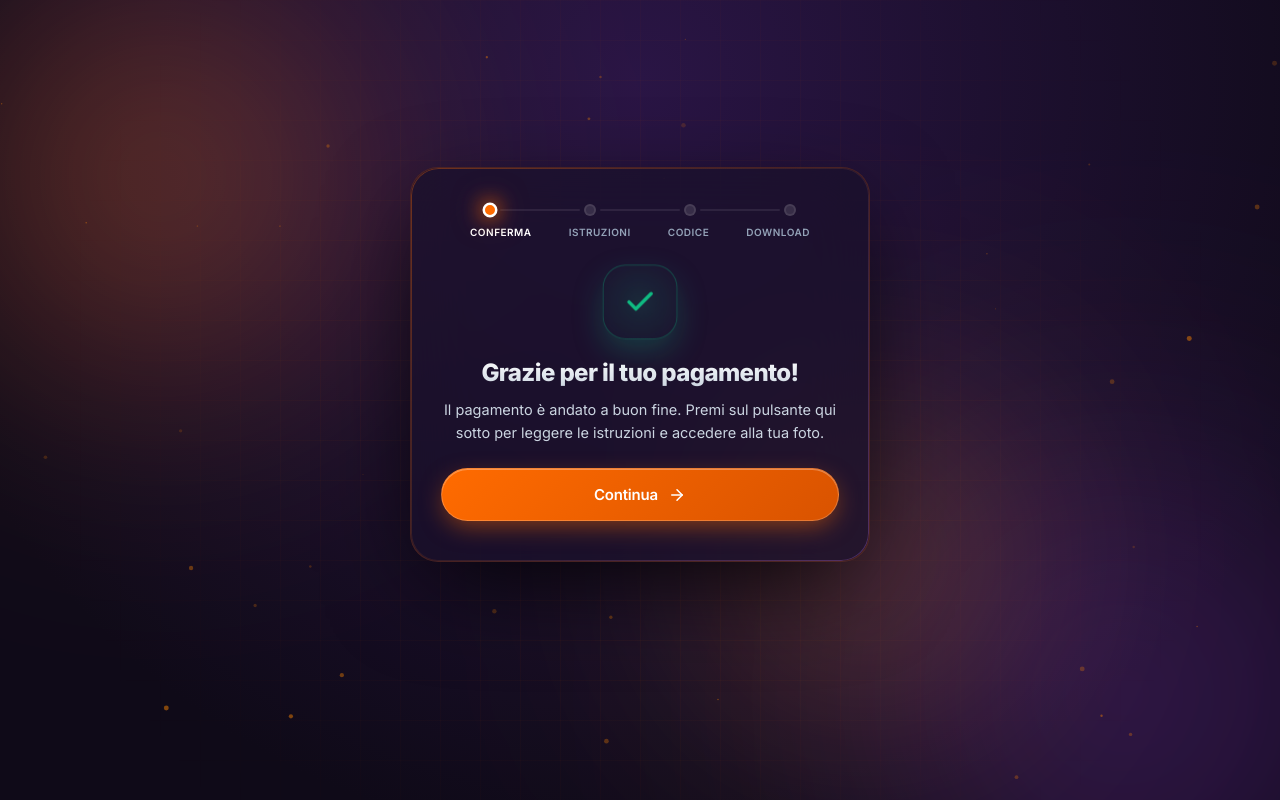
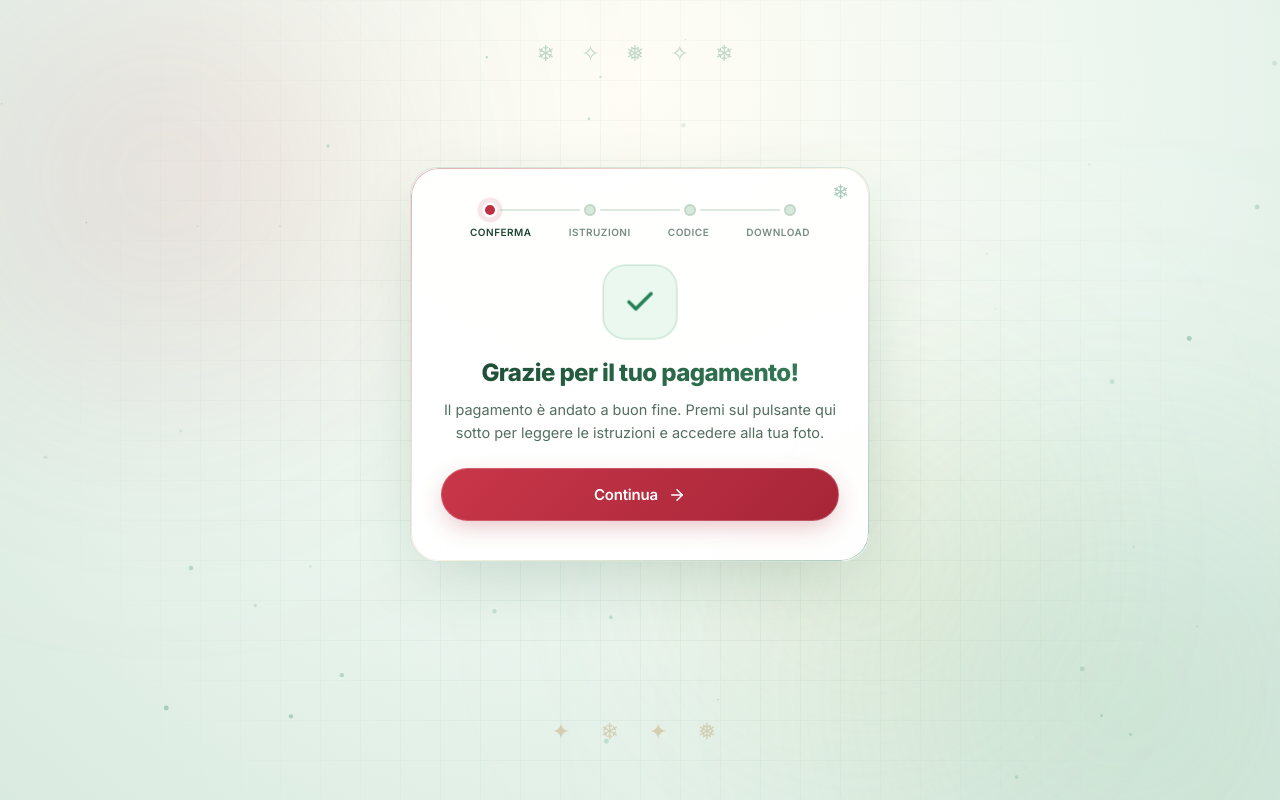
Before and after one commit to CarloMes12/photo-download, a plain HTML site: page index.html in a window 1280 px wide. Drawn offline with Linux system fonts and the light colour scheme.

Commit message:
Update index.html

```diff
--- a/index.html
+++ b/index.html
@@ -585,6 +585,43 @@
             p { font-size: 14px; }
             .step-labels { font-size: 9px; }
         }
+
+/* TEMA NATALIZIO: modifiche esclusivamente estetiche */
+:root {--bg-dark:#e9f4ec;--accent-stripe:#bd3042;--accent-glow:#d5a94f;--accent-purple:#39805e;--accent-emerald:#25815b;--accent-red:#bb3543;--text-main:#204633;--text-muted:#536e60;--text-dim:#788d80;--glass-bg:rgba(255,255,255,.93);--glass-border:rgba(45,120,77,.2);--glass-border-hover:rgba(190,48,66,.45)}
+.ambient-bg{background:radial-gradient(circle at 50% 10%,#fffdf5,#eaf5ee 55%,#d9eae0)}
+.ambient-grid{background-image:linear-gradient(to right,rgba(40,110,70,.05) 1px,transparent 1px),linear-gradient(to bottom,rgba(40,110,70,.05) 1px,transparent 1px)}
+.glow-orb{mix-blend-mode:multiply;opacity:.22}
+.orb-1{background:radial-gradient(circle,#d65b64,transparent 70%)}
+.orb-2{background:radial-gradient(circle,#6cbb8c,transparent 70%)}
+.orb-3{background:radial-gradient(circle,#e9c77c,transparent 70%)}
+.card{box-shadow:0 24px 75px -22px rgba(35,91,60,.25),inset 0 0 0 1px #fff}
+.card::before{background:linear-gradient(135deg,rgba(187,47,65,.4),rgba(219,174,78,.16),rgba(47,122,78,.4))}
+.card:hover{box-shadow:0 24px 75px -18px rgba(35,91,60,.3)}
+.card::after{content:'❄';position:absolute;top:12px;right:20px;font-size:20px;color:#a6cbbb;pointer-events:none}
+.progress-dot{background:#d7e8dd;border-color:#bfd8c8}
+.progress-dot.active{border-color:white;box-shadow:0 0 0 4px rgba(189,48,66,.12)}
+.progress-line{background:#dbe9df}
+.icon-wrapper{background:#f4faf5;border-color:#d5e7da;box-shadow:0 10px 24px rgba(40,90,60,.1)}
+.icon-success{color:#248157;background:#eaf8ef;border-color:#b9ddc7;box-shadow:none}
+.icon-code{color:#b93243;background:#fff1f1;border-color:#efc9ce;box-shadow:none}
+.icon-info{color:#287957;background:#eaf7f0;border-color:#c3e1d0;box-shadow:none}
+h1{background:linear-gradient(135deg,#1c4932,#36805b);-webkit-background-clip:text;background-clip:text}
+.instruction-item{background:#f5faf6;border-color:#dcebe1}
+.instruction-number{background:linear-gradient(135deg,#c93448,#a52338);box-shadow:0 4px 12px rgba(180,40,60,.2)}
+.instruction-content h3{color:#244c37}
+.warning-banner{background:#fff5f2;border-color:#ecc6c2;box-shadow:none}
+.warning-text{color:#89534f}.warning-text strong{color:#a62b3b}
+.input-label{color:#ad3040}
+.code-input{background:white;border-color:#d2e1d6;color:#204633;box-shadow:inset 0 2px 4px rgba(30,80,50,.04)}
+.code-input:focus{border-color:#bd3042;box-shadow:0 0 0 4px rgba(189,48,66,.1)}
+.code-preview-box{background:#f6faf6;border-color:#d4e5d9}.code-preview-value{color:#204633}
+.btn{background:linear-gradient(135deg,#c93649,#a72538);box-shadow:0 8px 24px -4px rgba(175,39,56,.3)}
+.btn:hover{box-shadow:0 12px 30px -4px rgba(175,39,56,.4)}
+.btn-secondary,.back-btn{background:#f0f7f2;border-color:#d5e6da;color:#2e6347;box-shadow:none}
+.btn-secondary:hover,.back-btn:hover{background:#e7f2e9;border-color:#bbd8c5;color:#204633}
+.step-labels span.active{color:#204633}
+.ambient-bg::before{content:'❄     ✧      ❅      ✧     ❄';position:absolute;top:5%;left:0;right:0;text-align:center;color:#70a58c;opacity:.42;font-size:22px;letter-spacing:10px;pointer-events:none}
+.ambient-bg::after{content:'✦      ❄      ✦      ❅';position:absolute;bottom:7%;left:0;right:0;text-align:center;color:#b99e65;opacity:.4;font-size:22px;letter-spacing:12px;pointer-events:none}
     </style>
 </head>
 <body>
@@ -931,7 +968,7 @@
                 else if (this.y < 0) this.y = canvas.height;
             }
             draw() {
-                ctx.fillStyle = `rgba(255, 136, 0, ${this.opacity})`;
+                ctx.fillStyle = `rgba(110, 166, 140, ${this.opacity})`;
                 ctx.beginPath();
                 ctx.arc(this.x, this.y, this.size, 0, Math.PI * 2);
                 ctx.fill();
```
